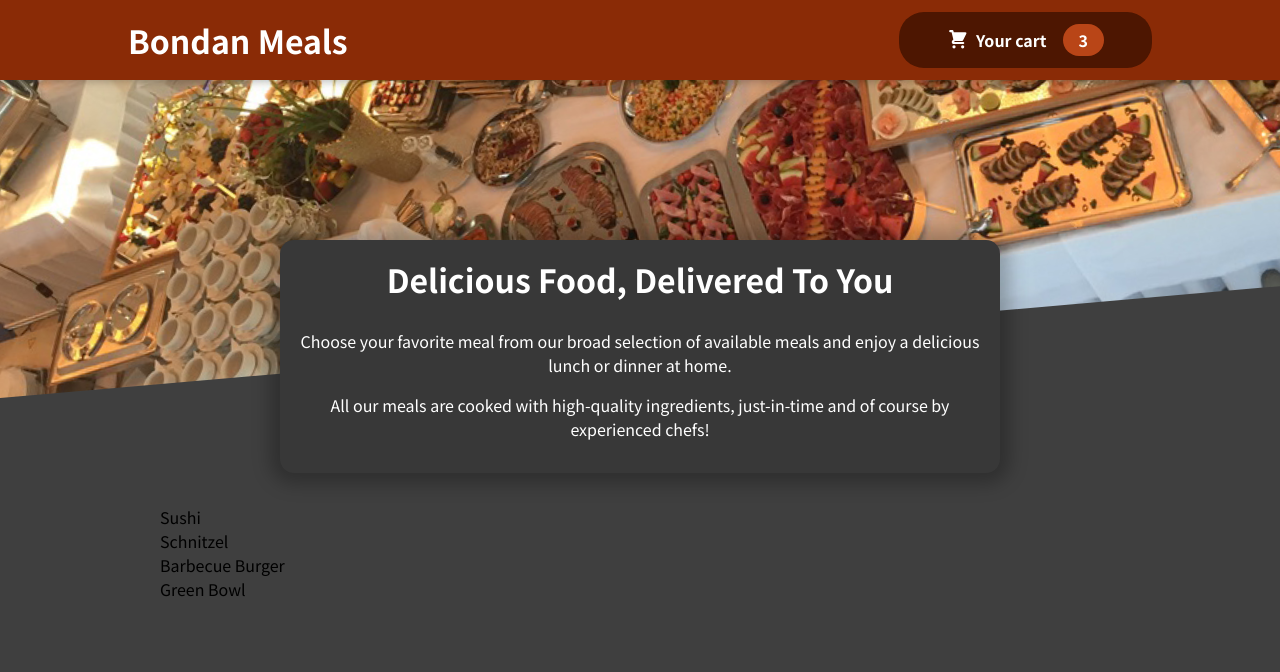
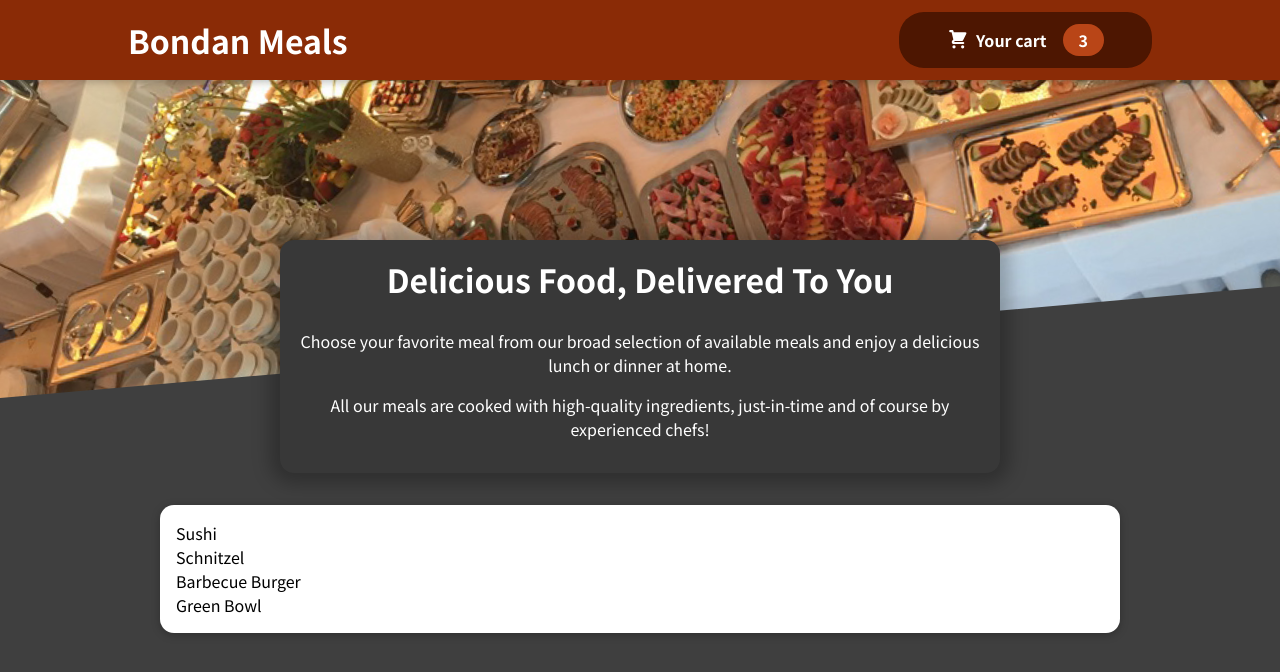
Before and after one commit to bondanjody/food-ordering-app, a React (Create React App) app: page / in a window 1280 px wide. Shown: the top 672 px of the page. Built offline with nearby package versions, Linux system fonts and the light colour scheme.

Commit message:
Menambahkan component Card lalu mengimpornya di component AvailableMeals

```diff
--- a/src/components/Meals/AvailableMeals.js
+++ b/src/components/Meals/AvailableMeals.js
@@ -1,3 +1,4 @@
+import Card from '../UI/Card';
 import classes from './AvailableMeals.module.css';
 
 const DUMMY_MEALS = [
@@ -30,9 +31,11 @@
 const AvailableMeals = () => {
     const mealsList = DUMMY_MEALS.map(meal => <li>{meal.name}</li>)
     return <section className={classes.meals}>
-        <ul>
-            {mealsList}
-        </ul>
+        <Card>
+            <ul>
+                {mealsList}
+            </ul>
+        </Card>
     </section>
 }
 
--- /dev/null
+++ b/src/components/UI/Card.js
@@ -0,0 +1,7 @@
+import classes from './Card.module.css';
+
+const Card = props => {
+    return <div className={classes.card}>{props.children}</div>
+}
+
+export default Card;
--- /dev/null
+++ b/src/components/UI/Card.module.css
@@ -0,0 +1,6 @@
+.card {
+    padding: 1rem;
+    box-shadow: 0 2px 8px rgba(0, 0, 0, 0.25);
+    border-radius: 14px;
+    background-color: white;
+  }
```
